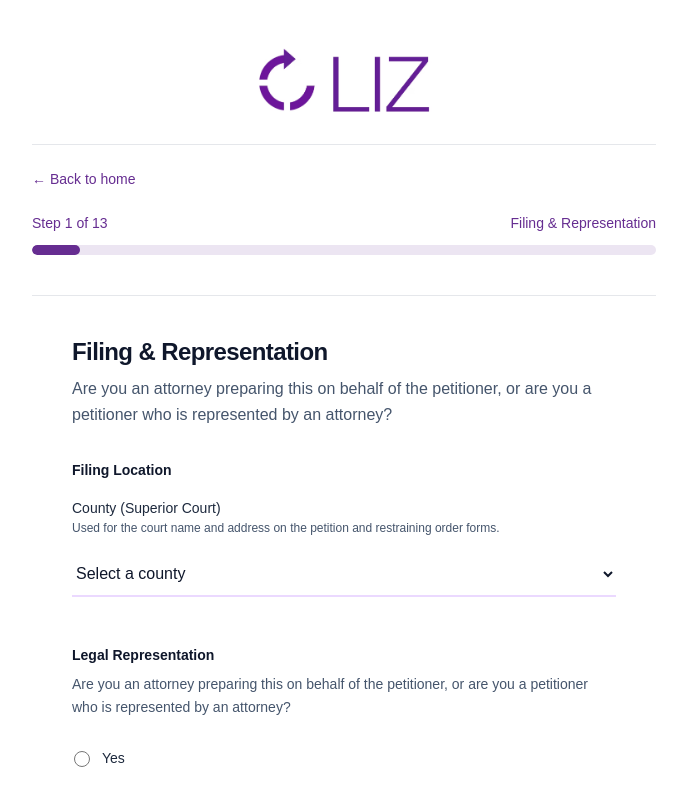
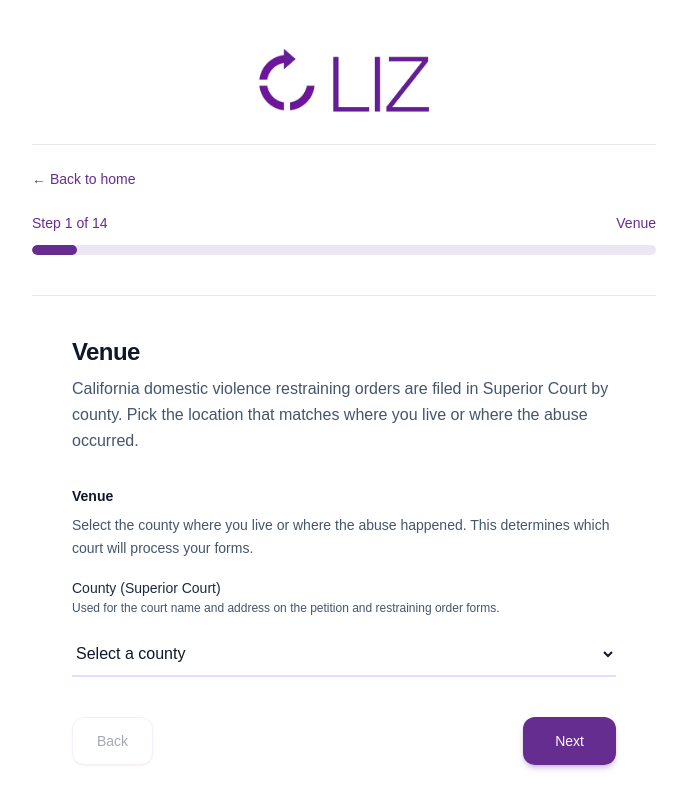
Before and after one commit to LIZDVRO/dv-forms, a Next.js app: page /form in a window 1280 px wide. Shown: the top 800 px of the page, without its empty margins (296-983 px from the left). Built offline with nearby package versions, Linux system fonts and the light colour scheme.

Commit message:
feat: split Venue and Legal Representation into separate wizard steps; update 14-step routing

```diff
--- a/src/app/form/page.tsx
+++ b/src/app/form/page.tsx
@@ -14,7 +14,8 @@ import { useFormStore } from "@/store/useFormStore";
 
 import { formFieldInputClassName } from "@/components/ui/input";
 import { formFieldTextareaClassName } from "@/components/ui/textarea";
-import Step0_LegalRep from "@/components/wizard-steps/Step0_LegalRep";
+import Step0_Venue from "@/components/wizard-steps/Step0_Venue";
+import Step1_LegalRep from "@/components/wizard-steps/Step1_LegalRep";
 import Step1_ProtectedPeople from "@/components/wizard-steps/Step1_ProtectedPeople";
 import Step2_PersonCausingHarm from "@/components/wizard-steps/Step2_PersonCausingHarm";
 import Step3_DescribeAbuse from "@/components/wizard-steps/Step3_DescribeAbuse";
@@ -29,26 +30,14 @@ import Step11_Signature from "@/components/wizard-steps/Step11_Signature";
 import Step12_ReviewGenerate, {
   type Step12PdfInfo,
 } from "@/components/wizard-steps/Step12_ReviewGenerate";
-import { personInfoToDisplayName } from "@/components/wizard-steps/wizardShared";
-
-const STEP_TITLES = [
-  "Filing & Representation",
-  "Who Needs Protection?",
-  "Person Causing Harm",
-  "Describe Abuse",
-  "Other Court Cases",
-  "Orders You Want the Judge to Make",
-  "Move Out, Other Orders, Custody",
-  "Property, Animals & Other Orders",
-  "Property, Notice & Debts",
-  "Support, Fees & Restitution",
-  "Intervention & Wireless Accounts",
-  "Sign your document",
-  "Review & Generate",
-] as const;
+import {
+  personInfoToDisplayName,
+  STEP_TITLES,
+} from "@/components/wizard-steps/wizardShared";
 
 const STEP_BLURBS = [
-  "Are you an attorney preparing this on behalf of the petitioner, or are you a petitioner who is represented by an attorney?",
+  "California domestic violence restraining orders are filed in Superior Court by county. Pick the location that matches where you live or where the abuse occurred.",
+  "If a licensed attorney is helping you complete or file these forms, answer Yes and provide their details. Otherwise, choose No.",
   "First, let's get your information. Then, you can add any children, family members, or household members who also need protection.",
   "Now, tell us about the person causing harm. We need their basic information, how you know them, and whether they have access to firearms.",
   "Describe incidents of abuse (DV-100 Sections 5–7, Pages 3–5). You will start with the most recent incident; you can choose to add up to two more separate incidents when you feel ready.",
@@ -269,17 +258,19 @@ export default function FormWizardPage() {
             </p>
 
             <div className="mt-8 flex flex-1 flex-col">
-              {step === 0 && <Step0_LegalRep inputClass={inputClass} />}
+              {step === 0 && <Step0_Venue inputClass={inputClass} />}
 
-              {step === 1 && <Step1_ProtectedPeople inputClass={inputClass} />}
+              {step === 1 && <Step1_LegalRep inputClass={inputClass} />}
 
-              {step === 2 && (
+              {step === 2 && <Step1_ProtectedPeople inputClass={inputClass} />}
+
+              {step === 3 && (
                 <Step2_PersonCausingHarm
                   inputClass={inputClass}
                 />
               )}
 
-              {step === 3 && (
+              {step === 4 && (
                 <Step3_DescribeAbuse
                   showAbuseIncident2={showAbuseIncident2}
                   setShowAbuseIncident2={setShowAbuseIncident2}
@@ -289,44 +280,44 @@ export default function FormWizardPage() {
                 />
               )}
 
-              {step === 4 && (
+              {step === 5 && (
                 <Step4_OtherCourtCases inputClass={inputClass} />
               )}
 
-              {step === 5 && (
+              {step === 6 && (
                 <Step5_OrdersRequested inputClass={inputClass} />
               )}
 
-              {step === 6 && (
+              {step === 7 && (
                 <Step6_MoveOutCustody
                   inputClass={inputClass}
                   textareaClass={textareaClass}
                 />
               )}
 
-              {step === 7 && (
+              {step === 8 && (
                 <Step7_PropertyAnimals
                   inputClass={inputClass}
                   textareaClass={textareaClass}
                 />
               )}
 
-              {step === 8 && (
+              {step === 9 && (
                 <Step8_PropertyNoticeDebts
                   inputClass={inputClass}
                   textareaClass={textareaClass}
                 />
               )}
 
-              {step === 9 && <Step9_SupportFees />}
+              {step === 10 && <Step9_SupportFees />}
 
-              {step === 10 && (
+              {step === 11 && (
                 <Step10_InterventionWireless inputClass={inputClass} />
               )}
 
-              {step === 11 && <Step11_Signature />}
+              {step === 12 && <Step11_Signature />}
 
-              {step === 12 && (
+              {step === 13 && (
                 <Step12_ReviewGenerate
                   petitioner={petitioner}
                   respondentPerson={respondentPerson}
--- /dev/null
+++ b/src/components/wizard-steps/Step0_Venue.tsx
@@ -0,0 +1,59 @@
+"use client";
+
+import { COURT_ADDRESSES, WIZARD_COUNTY_OPTIONS } from "@/lib/courtAddresses";
+import { useFormStore } from "@/store/useFormStore";
+
+type Step0VenueProps = {
+  inputClass: string;
+};
+
+export default function Step0_Venue({ inputClass }: Step0VenueProps) {
+  const petitionerExtras = useFormStore((s) => s.petitionerExtras);
+  const setPetitionerExtras = useFormStore((s) => s.setPetitionerExtras);
+
+  return (
+    <div>
+      <section aria-labelledby="venue-heading">
+        <h2
+          id="venue-heading"
+          className="text-sm font-semibold text-slate-900"
+        >
+          Venue
+        </h2>
+        <p className="mt-2 text-sm leading-relaxed text-slate-600">
+          Select the county where you live or where the abuse happened. This
+          determines which court will process your forms.
+        </p>
+        <div className="mt-4">
+          <label
+            htmlFor="county"
+            className="text-sm font-medium text-slate-800"
+          >
+            County (Superior Court)
+          </label>
+          <p className="mb-2 text-xs text-slate-600">
+            Used for the court name and address on the petition and restraining
+            order forms.{" "}
+            {petitionerExtras.county
+              ? COURT_ADDRESSES[petitionerExtras.county]?.split("\n").join(" · ")
+              : null}
+          </p>
+          <select
+            id="county"
+            name="county"
+            value={petitionerExtras.county}
+            onChange={(e) => setPetitionerExtras({ county: e.target.value })}
+            className={inputClass}
+          >
+            <option value="">Select a county</option>
+            {WIZARD_COUNTY_OPTIONS.map((c) => (
+              <option key={c} value={c}>
+                {c}
+              </option>
+            ))}
+          </select>
+        </div>
+      </section>
+    </div>
+  );
+}
--- a/src/components/wizard-steps/Step0_LegalRep.tsx
+++ b/src/components/wizard-steps/Step1_LegalRep.tsx
@@ -1,62 +1,18 @@
 "use client";
 
-import { COURT_ADDRESSES, WIZARD_COUNTY_OPTIONS } from "@/lib/courtAddresses";
 import { useFormStore } from "@/store/useFormStore";
 
-type Step0Props = {
+type Step1LegalRepProps = {
   inputClass: string;
 };
 
-export default function Step0_LegalRep({ inputClass }: Step0Props) {
+export default function Step1_LegalRep({ inputClass }: Step1LegalRepProps) {
   const attorney = useFormStore((s) => s.attorney);
   const setAttorney = useFormStore((s) => s.setAttorney);
-  const petitionerExtras = useFormStore((s) => s.petitionerExtras);
-  const setPetitionerExtras = useFormStore((s) => s.setPetitionerExtras);
 
   return (
     <div>
-      <section aria-labelledby="filing-location-heading">
-        <h2
-          id="filing-location-heading"
-          className="text-sm font-semibold text-slate-900"
-        >
-          Filing Location
-        </h2>
-        <div className="mt-4">
-          <label
-            htmlFor="county"
-            className="text-sm font-medium text-slate-800"
-          >
-            County (Superior Court)
-          </label>
-          <p className="mb-2 text-xs text-slate-600">
-            Used for the court name and address on the petition and restraining
-            order forms.{" "}
-            {petitionerExtras.county
-              ? COURT_ADDRESSES[petitionerExtras.county]?.split("\n").join(" · ")
-              : null}
-          </p>
-          <select
-            id="county"
-            name="county"
-            value={petitionerExtras.county}
-            onChange={(e) => setPetitionerExtras({ county: e.target.value })}
-            className={inputClass}
-          >
-            <option value="">Select a county</option>
-            {WIZARD_COUNTY_OPTIONS.map((c) => (
-              <option key={c} value={c}>
-                {c}
-              </option>
-            ))}
-          </select>
-        </div>
-      </section>
-
-      <section
-        className="mt-12"
-        aria-labelledby="legal-representation-heading"
-      >
+      <section aria-labelledby="legal-representation-heading">
         <h2
           id="legal-representation-heading"
           className="text-sm font-semibold text-slate-900"
--- a/src/components/wizard-steps/wizardShared.ts
+++ b/src/components/wizard-steps/wizardShared.ts
@@ -5,6 +5,24 @@ import {
   DV100_GENDER_OPTIONS,
 } from "@/lib/dv100-pdf";
 import type { PersonInfo } from "@/store/useFormStore";
+
+/** Wizard step headings (14 steps), index-aligned with `form/page.tsx` step state. */
+export const STEP_TITLES = [
+  "Venue",
+  "Legal Representation",
+  "Who Needs Protection?",
+  "Person Causing Harm",
+  "Describe Abuse",
+  "Other Court Cases",
+  "Orders You Want the Judge to Make",
+  "Move Out, Other Orders, Custody",
+  "Property, Animals & Other Orders",
+  "Property, Notice & Debts",
+  "Support, Fees & Restitution",
+  "Intervention & Wireless Accounts",
+  "Sign your document",
+  "Review & Generate",
+] as const;
 
 export const GENDER_OPTIONS = DV100_GENDER_OPTIONS;
 
```
